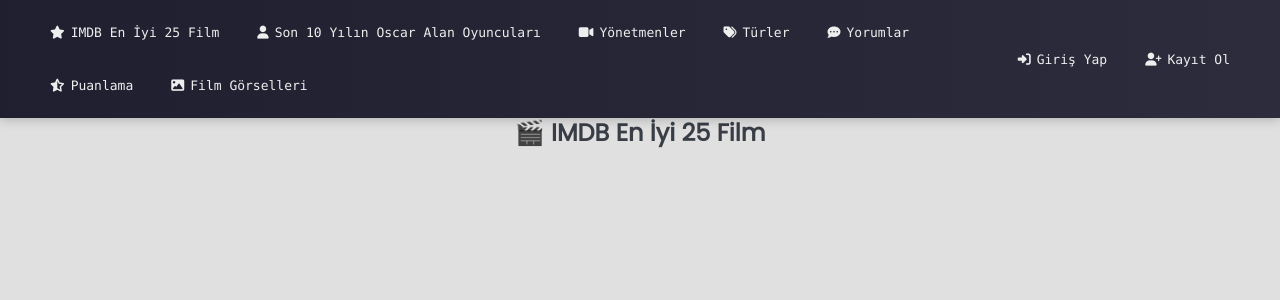
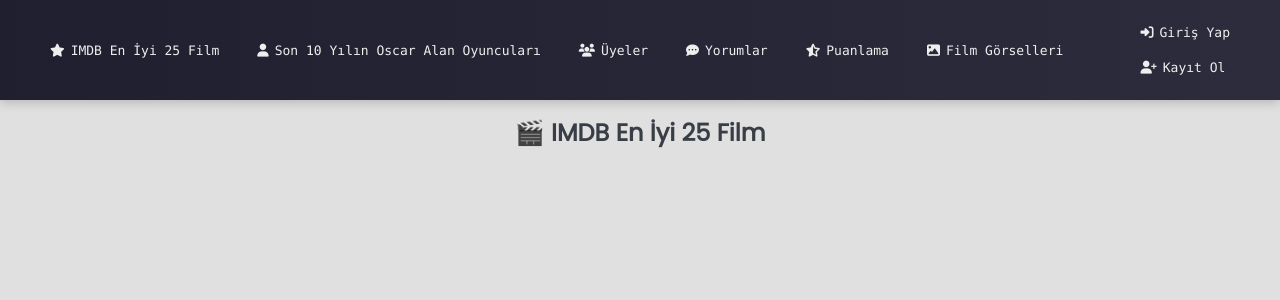
Before and after one commit to erencellk/MovieSlot, a Django app: page /filmler.html/ in a window 1280 px wide. Shown: the top 300 px of the page. Run offline with Django 5.2, Linux system fonts and the light colour scheme; data that the repository does not hold is empty.

Commit message:
manage html file

```diff
--- a/films/templates/films/filmler.html
+++ b/films/templates/films/filmler.html
@@ -1,3 +1,4 @@
+{% extends 'films/base.html' %}
 {% load static %}
 <!DOCTYPE html>
 <html lang="en">
@@ -16,24 +17,10 @@
 <body>
 
 
-<nav class="liste-menu">
-    <div class="nav-left">
-        <a href="{% url 'filmler' %}"><i class="fa-solid fa-star"></i> IMDB En İyi 25 Film</a>
-        <a href="http://localhost:8000/oyuncular.html/"><i class="fa-solid fa-user"></i> Son 10 Yılın Oscar Alan Oyuncuları</a>
-        <a href="yönetmenler.html"><i class="fa-solid fa-video"></i> Yönetmenler</a>
-        <a href="türler.html"><i class="fa-solid fa-tags"></i> Türler</a>
-        <a href="yorumlar.html"><i class="fa-solid fa-comment-dots"></i> Yorumlar</a>
-        <a href="puanlama.html"><i class="fa-solid fa-star-half-stroke"></i> Puanlama</a>
-        <a href="filmgörselleri.html"><i class="fa-solid fa-image"></i> Film Görselleri</a>
-    </div>
-    <div class="nav-right">
-        <a href="/login"><i class="fa-solid fa-right-to-bracket"></i> Giriş Yap</a>
-        <a href="/register"><i class="fa-solid fa-user-plus"></i> Kayıt Ol</a>
-    </div>
-</nav>
 
-<br><br><br>
-
+<main class="main-content"></main>
+{% block content %}
+    <br><br><br>
 <h2 id="baslik-imdb">🎬 IMDB En İyi 25 Film</h2>
 <div class="vitrin">
     {% for film in encokizlenenfilmler %}
@@ -49,8 +36,9 @@
         </div>
     {% endfor %}
 </div>
+{% endblock %}
+</main>
+<script src="{% static 'films/eren.js' %}"></script>
 
-
-<script src="{% static 'films/eren.js' %}"></script>
 </body>
 </html>
```
